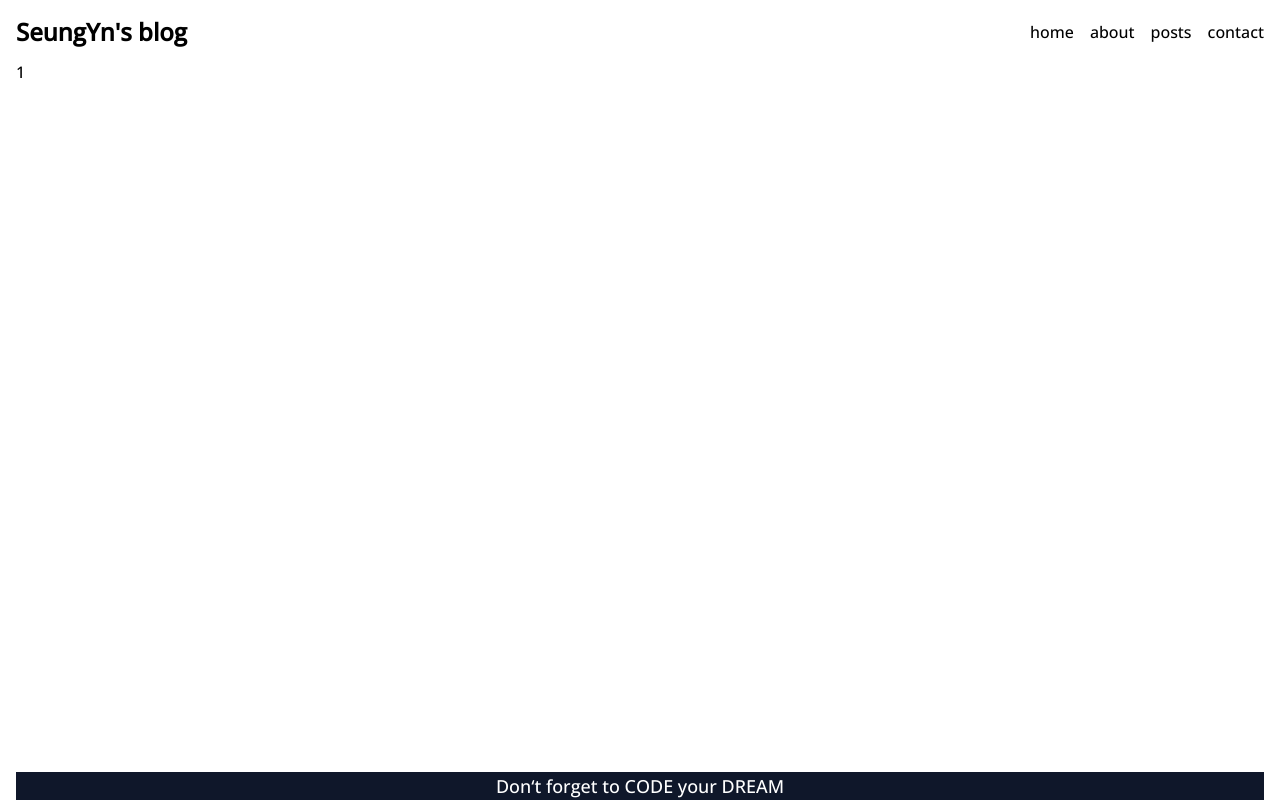
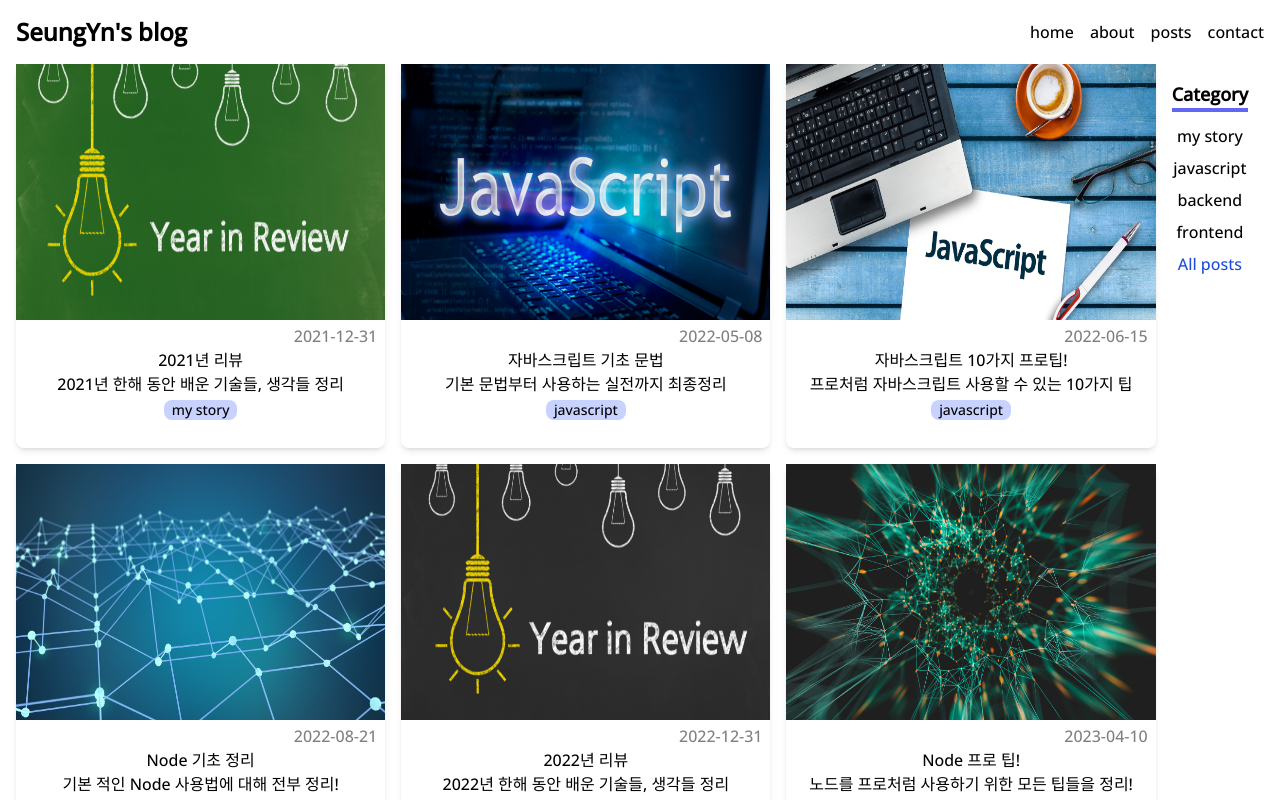
Before and after one commit to SeungYn/next-blog, a Next.js app: page /posts in a window 1280 px wide. Built offline with nearby package versions, Linux system fonts and the light colour scheme.

Commit message:
feat: 블로그 포스트 카테고리별로 보여주기

```diff
--- a/src/app/about/layout.tsx
+++ /dev/null
@@ -1,7 +0,0 @@
-interface Props {
-  children: React.ReactNode;
-}
-
-export default function AboutLayout({ children }: Props) {
-  return <div>{children}</div>;
-}
--- a/src/app/about/page.tsx
+++ b/src/app/about/page.tsx
@@ -21,7 +21,7 @@ const descriptionArr = [
 
 export default function About() {
   return (
-    <section className=''>
+    <section className='grow'>
       <ProfileCard />
       <div className='p-12 bg-slate-100 rounded-2xl'>
         {descriptionArr.map((item) => (
--- a/src/app/layout.tsx
+++ b/src/app/layout.tsx
@@ -19,8 +19,8 @@ export default function RootLayout({
   children: React.ReactNode;
 }) {
   return (
-    <html lang='ko' className={openSans.className}>
-      <body>
+    <html lang='ko' className={`${openSans.className} h-screen`}>
+      <body className='h-screen'>
         <main className='w-full max-w-screen-2xl h-screen mx-auto px-4 relative overflow-auto flex flex-col'>
           <Navbar />
           {children}
--- a/src/app/posts/page.tsx
+++ b/src/app/posts/page.tsx
@@ -1,13 +1,18 @@
 import path from 'path';
 import { promises as fs } from 'fs';
+import { getPosts } from '@/service/posts';
+import FilteredPosts from '@/components/posts/FilteredPosts';
 
-export default function Posts() {
-  return <section className='h-full'>1</section>;
+export default async function PostsPage() {
+  const posts = await getPosts();
+  const category = [
+    ...new Set(posts.map((item) => item.category)),
+    'All posts',
+  ];
+
+  return (
+    <section className='flex-grow'>
+      <FilteredPosts posts={posts} category={category} />
+    </section>
+  );
 }
-
-export async function generateStaticParams() {
-  const dataPath = path.join(process.cwd(), 'data', 'posts.json');
-  const data = await fs.readFile(dataPath);
-  console.log(data);
-  return;
-}
--- /dev/null
+++ b/src/components/posts/FilteredPosts.tsx
@@ -0,0 +1,50 @@
+'use client';
+
+import { Post } from '@/service/posts';
+import PostCard from './PostCard';
+import { useState } from 'react';
+
+interface Props {
+  posts: Post[];
+  category: string[];
+}
+
+const ALLPOST = 'All posts';
+
+export default function FilteredPosts({ posts, category }: Props) {
+  const [currentCategory, setCurrentCategory] = useState(ALLPOST);
+  console.log(currentCategory);
+  let filteredPosts = [...posts];
+
+  if (currentCategory !== ALLPOST) {
+    filteredPosts = filteredPosts.filter(
+      (item) => item.category === currentCategory
+    );
+  }
+
+  return (
+    <div className='flex border-t-4 border-indigo-500'>
+      <div className='grid grid-cols-2 gap-4 w-full h-full lg:grid-cols-3 2xl:grid-cols-4'>
+        {filteredPosts.map((item) => (
+          <PostCard key={item.date} height={96} post={item} />
+        ))}
+      </div>
+      <nav className='flex flex-col p-4 gap-4'>
+        <h3 className='text-lg font-bold border-b-4 border-solid border-indigo-500'>
+          Category
+        </h3>
+        {category.map((cate) => (
+          <button
+            key={cate}
+            className={`${
+              cate === currentCategory && 'text-blue-700'
+            } hover:text-blue-300`}
+            onClick={() => setCurrentCategory(cate)}
+          >
+            {cate}
+          </button>
+        ))}
+      </nav>
+    </div>
+  );
+}
--- a/src/components/posts/PostCard.tsx
+++ b/src/components/posts/PostCard.tsx
@@ -17,7 +17,7 @@ export default function PostCard(props: Props) {
       className={`flex flex-col items-center w-full h-${height} shadow-md rounded-lg relative`}
     >
       <div className='w-full h-4/6 relative'>
-        <Image src={`/image/${path}.png`} alt='포스트이미지' fill={true} />
+        <Image src={`/image/${path}.png`} alt='포스트이미지' fill />
       </div>
       <div className='p-2 flex flex-col justify-center items-center relative w-full gap-2'>
         <p className='opacity-50 self-end'>{date}</p>
--- a/tsconfig.json
+++ b/tsconfig.json
@@ -1,6 +1,6 @@
 {
   "compilerOptions": {
-    "target": "es5",
+    "target": "ES6",
     "lib": ["dom", "dom.iterable", "esnext"],
     "allowJs": true,
     "skipLibCheck": true,
```
